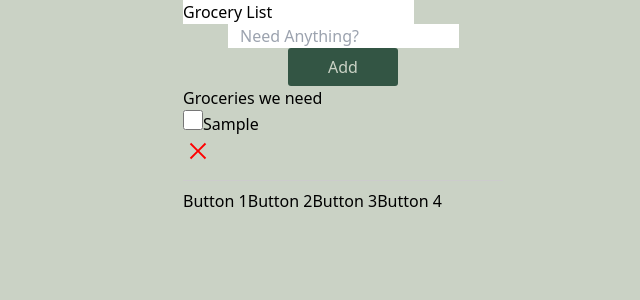
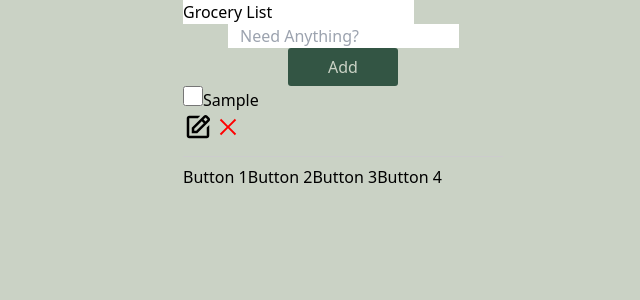
Before and after one commit to Rick3Mrtz/Grocery-List, a React (Vite) app: page / in a window 1280 px wide. Both pictures are taken after typing "Sample" into the empty fields and a click on the button "Add". Shown: the top 300 px of the page, without its empty margins (297-937 px from the left). Built offline with nearby package versions, Linux system fonts and the light colour scheme.

Commit message:
fixed edit functionality, styling updated, added save icon to save the users editted item, items with multiple lines styled properly

```diff
--- a/src/App.css
+++ b/src/App.css
@@ -29,8 +29,6 @@ form {
   width: 24px;
   height: 24px;
   background-color: #fff;
-  border: 2px solid #4caf50;
-  border-radius: 4px;
   cursor: pointer;
 }
 
@@ -39,17 +37,16 @@ form {
   -moz-appearance: none;
 }
 
-.custom-checkbox {
-  width: 20px;
-  height: 20px;
-  border: 2px solid #4caf50;
-}
-
 .custom-checkbox input[type='checkbox']:checked::before {
   width: 8px;
   height: 4px;
   border-left: 1px solid #fff;
   border-bottom: 1px solid #fff;
+}
+
+.custom-checkbox {
+  width: 20px;
+  height: 20px;
 }
 
 #app-container {
--- a/src/App.jsx
+++ b/src/App.jsx
@@ -1,11 +1,9 @@
 import React, { useEffect, useState } from 'react';
-import { BrowserRouter as Router, Route, Routes } from 'react-router-dom';
 import './App.css';
 import InputForm from './components/InputForm';
 import BottomNav from './components/BottomNav';
 import GroceryList from './components/GroceryList';
-import ShoppingList from './components/ShoppingList';
-import Home from './components/Home';
+import { FiEdit } from 'react-icons/fi'
 
 function App() {
   const [todos, setTodos] = useState(() => {
@@ -44,6 +42,7 @@ function App() {
   return (
     <>
       <h1 className='flex text-4xl font-bold justify-center mt-[6vh] mb-[3vh] text-[#354F]'>
+
         <input
           type="text"
           value={listName}
@@ -51,7 +50,9 @@ function App() {
           className="outline-none border-none bg-transparent text-[#354F] text-4xl font-bold text-center"
           placeholder="Type List Name Here"
         />
+
       </h1>
+
 
       <InputForm setTodos={setTodos} />
 
@@ -59,6 +60,7 @@ function App() {
         todos={todos}
         handleCompleteItem={handleCompleteItem}
         handleDeleteItem={handleDeleteItem}
+        setTodos={setTodos}
       />
 
       <BottomNav />
--- a/src/components/GroceryList.css
+++ b/src/components/GroceryList.css
@@ -1,9 +1,4 @@
-/* .horizontal-progress-bar {
-    background-color: #0074D9;
-    height: 2px;
-    position: absolute;
-    bottom: 0;
-    left: 0;
-    width: 0;
-    transition: width 0.2s ease-in-out;
-} */
+.edit-input {
+  margin-left: 7px;
+  width: 85%;
+  }
--- a/src/components/GroceryList.jsx
+++ b/src/components/GroceryList.jsx
@@ -1,29 +1,44 @@
 import React, { useState, useEffect } from 'react';
 import { VscClose } from 'react-icons/vsc';
-// import groceryProgress from './GroceryProgress';
+import { VscCheck} from 'react-icons/vsc';
+import { BiEdit } from 'react-icons/bi';
+import './GroceryList.css'
 
-function GroceryList({ todos, handleCompleteItem, handleDeleteItem }) {
+function GroceryList({ todos, handleCompleteItem, handleDeleteItem, setTodos }) {
+  const [editedItem, setEditedItem] = useState(null);
+  const [updatedTitle, setUpdatedTitle] = useState('');
 
-    // const completion = groceryProgress();
-    // console.log(completion)
+  const handleEditItem = (id, title) => {
+    setEditedItem(id);
+    setUpdatedTitle(title);
+  };
+
+  const handleUpdateItem = (id) => {
+    const updatedTodos = todos.map((todo) =>
+      todo.id === id ? { ...todo, title: updatedTitle } : todo
+    );
+    setEditedItem(null);
+    setTodos(updatedTodos);
+    localStorage.setItem('todos', JSON.stringify(updatedTodos));
+  };
+
+//   Code below is for using a key to do a function desired
+
+  const handleKeyPress = (e, id) => {
+    if (e.key === "Enter") {
+        handleUpdateItem(id);
+    }
+  }
 
   return (
     <>
-
-      <div className='bg-gray-200 mx-2 p-4 h-fit mt-8 relative'>
-      {/* <span
-            style={{ transform: `translateX(${completion - 100}%)` }}
-             className='absolute bg-red-600 h-1 w-full top-0'
-        /> */}
-        <h1 className='text-xl text-center font-extrabold'>
-          Groceries we need
-        </h1>
-        <div className='mt-6 max-h-[43vh] overflow-y-auto pr-4'>
+      <div className='bg-gray-200 mx-2 p-4 h-fit mt-6 relative'>
+        <div className='max-h-[43vh] overflow-y-auto pr-4'>
           <ul className='list flex flex-col justify-start items-stretch'>
             {todos.map((todo) => (
               <li
                 key={todo.id}
-                className={`text-2xl flex items-center justify-between ${
+                className={`text-lg flex items-center justify-between ${
                   todo.completed ? 'completed' : ''
                 }`}
               >
@@ -34,16 +49,39 @@ function GroceryList({ todos, handleCompleteItem, handleDeleteItem }) {
                     onChange={() => handleCompleteItem(todo.id)}
                     className='custom-checkbox'
                   />
-                  <span className='ml-2'>{todo.title}</span>
+                  {editedItem === todo.id ? (
+                    <input
+                      type='text'
+                      value={updatedTitle}
+                      onChange={(e) => setUpdatedTitle(e.target.value)}
+                      onKeyDown={(e) => handleKeyPress(e, todo.id)}
+                      onMouseDown={(e) => e.stopPropagation()}
+                      className='edit-input outline-none border-none bg-white text-lg font-bold'
+                    />
+                  ) : (
+                    <span className='ml-4'>{todo.title}</span>
+                  )}
                 </div>
-                <button onClick={() => handleDeleteItem(todo.id)}>
-                  <VscClose size={30} color='red' />
-                </button>
+                <div className='flex items-center'>
+                  {editedItem === todo.id ? (
+                    <button onClick={() => handleUpdateItem(todo.id)}
+                    className='btn-save'
+                    >
+                      <VscCheck size={30} color='green' />
+                    </button>
+                  ) : (
+                    <button onClick={() => handleEditItem(todo.id, todo.title)}> {/* Pass the title here */}
+                      <BiEdit size={30} color='black' />
+                    </button>
+                  )}
+                  <button onClick={() => handleDeleteItem(todo.id)}>
+                    <VscClose size={30} color='red' />
+                  </button>
+                </div>
               </li>
             ))}
           </ul>
         </div>
-
       </div>
     </>
   );
--- a/src/components/ShoppingList.jsx
+++ /dev/null
@@ -1,11 +0,0 @@
-import React from "react";
-
-function ShoppingList() {
-    return (
-        <h1>
-            Shopping List
-        </h1>
-    )
-}
-
-export default ShoppingList;
```
